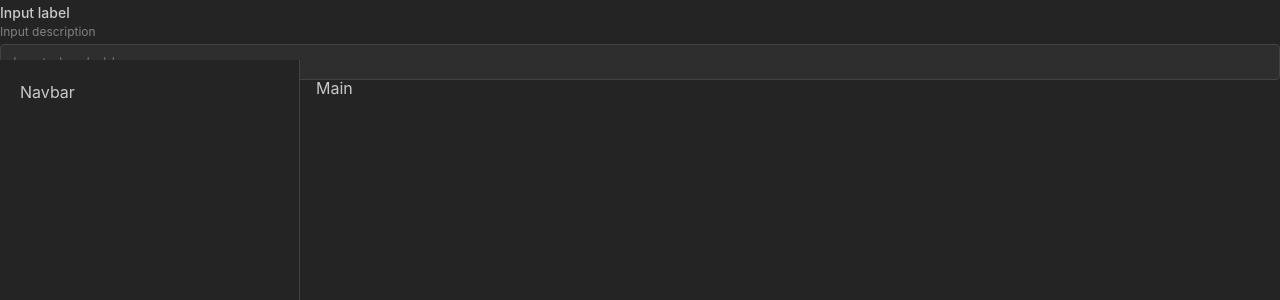
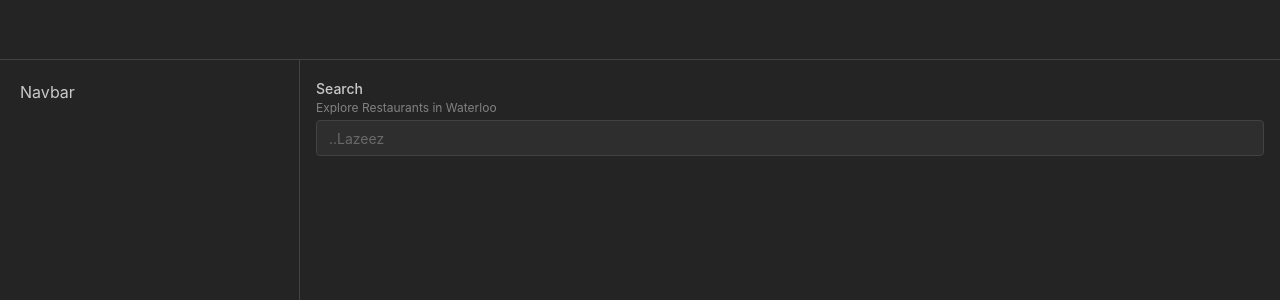
Before and after one commit to Quackers2446/restaurant-flow, a React (Create React App) app in the folder packages/client/: page / in a window 1280 px wide. Shown: the top 300 px of the page. Built offline with nearby package versions, Linux system fonts and the light colour scheme.

Commit message:
make search bar less ugly

```diff
--- a/packages/client/src/App.tsx
+++ b/packages/client/src/App.tsx
@@ -28,12 +28,13 @@ function App() {
                         hiddenFrom="sm"
                         size="sm"
                     />
-                    <SearchBar />
                 </AppShell.Header>
 
                 <AppShell.Navbar p="lg">Navbar</AppShell.Navbar>
 
-                <AppShell.Main>Main</AppShell.Main>
+                <AppShell.Main>
+                    <SearchBar label="Search" description="Explore Restaurants in Waterloo" placeholder="..Lazeez" />
+                </AppShell.Main>
             </AppShell>
         </MantineProvider >
     );
--- a/packages/client/src/components/searchBar.tsx
+++ b/packages/client/src/components/searchBar.tsx
@@ -1,11 +1,18 @@
 import { TextInput } from '@mantine/core';
 
-function SearchBar() {
+interface SearchBarProps {
+    label: string;
+    description?: string;
+    placeholder?: string
+}
+
+function SearchBar(props: SearchBarProps) {
+    const { label, description, placeholder } = props;
     return (
         <TextInput
-            label="Input label"
-            description="Input description"
-            placeholder="Input placeholder"
+            label={label}
+            description={description}
+            placeholder={placeholder}
         />
     );
 }
```
